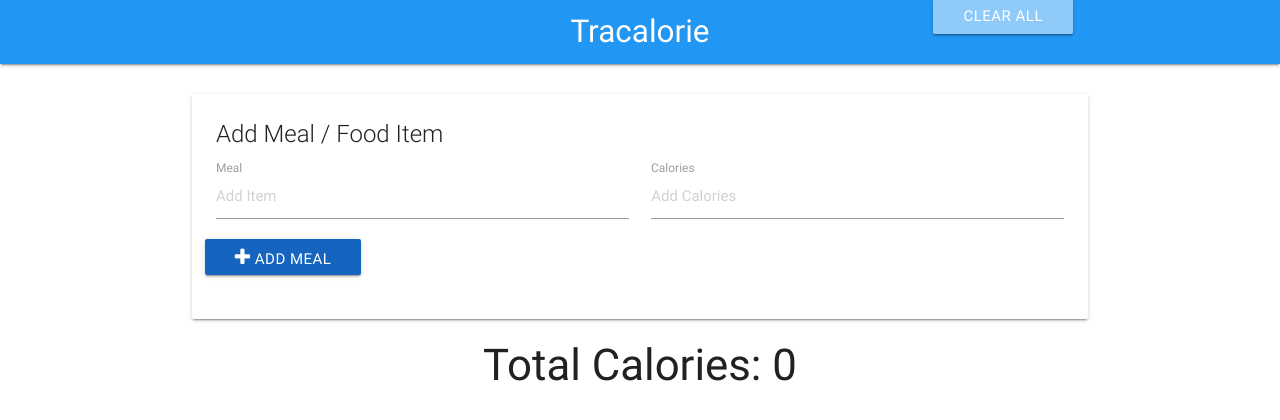
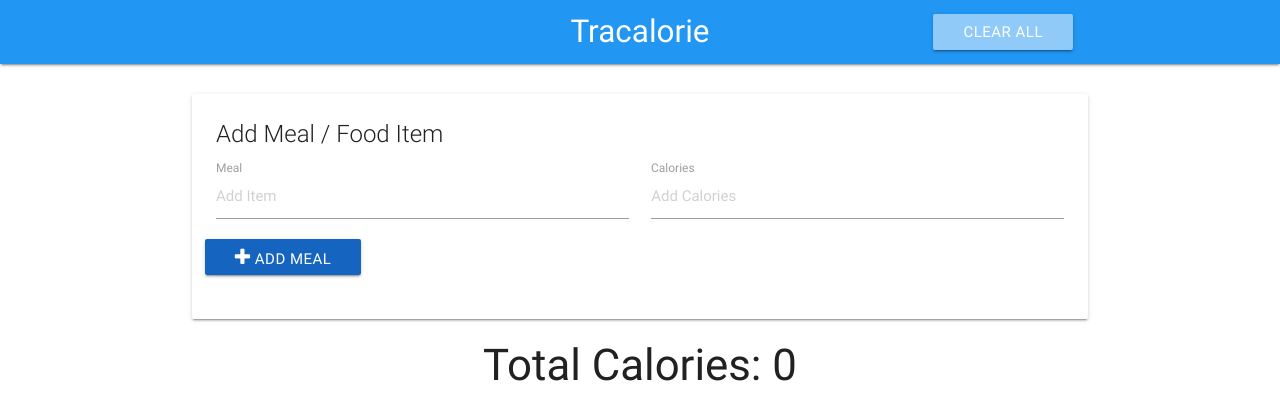
Before and after one commit to Ashuu02/Tracalorie, a plain HTML site: page index.html in a window 1280 px wide. Drawn offline with nearby package versions, Linux system fonts and the light colour scheme.

Commit message:
Update index.html

```diff
--- a/index.html
+++ b/index.html
@@ -15,7 +15,7 @@
       <div class="container">
         <a href="#" class="brand-logo center">Tracalorie</a>
         <ul class="right">
-          <li><a href="#" class="clear-btn btn blue lighten-3 pull-right">Clear All</a></li>
+          <li><a href="#" class="clear-btn btn blue lighten-3">Clear All</a></li>
         </ul>
       </div>
     </div>
```
